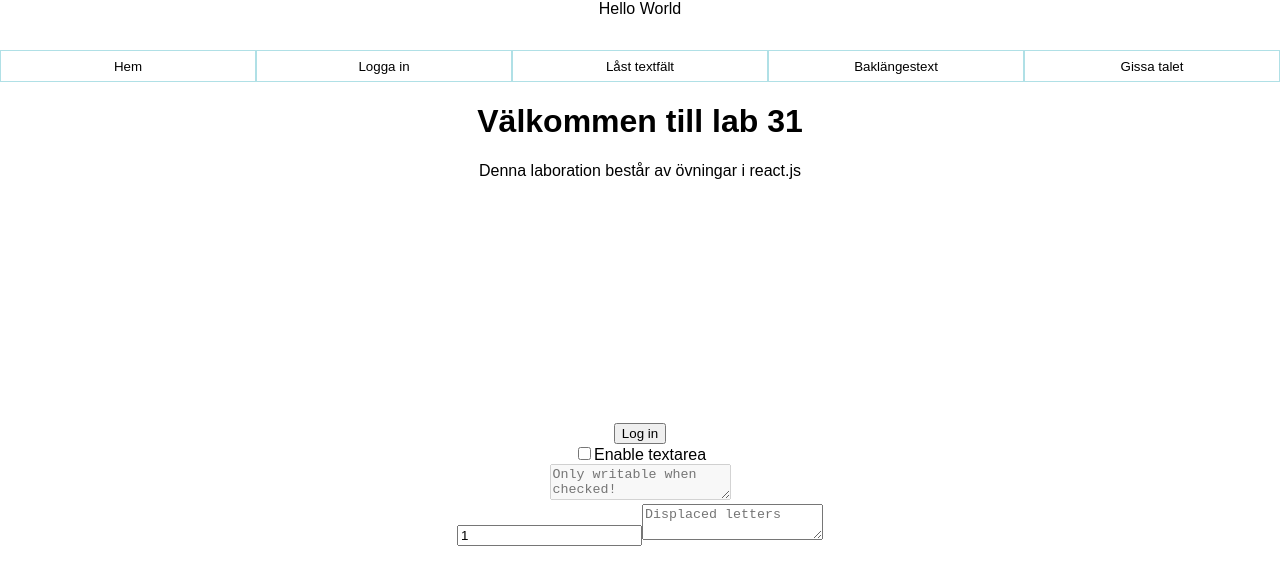
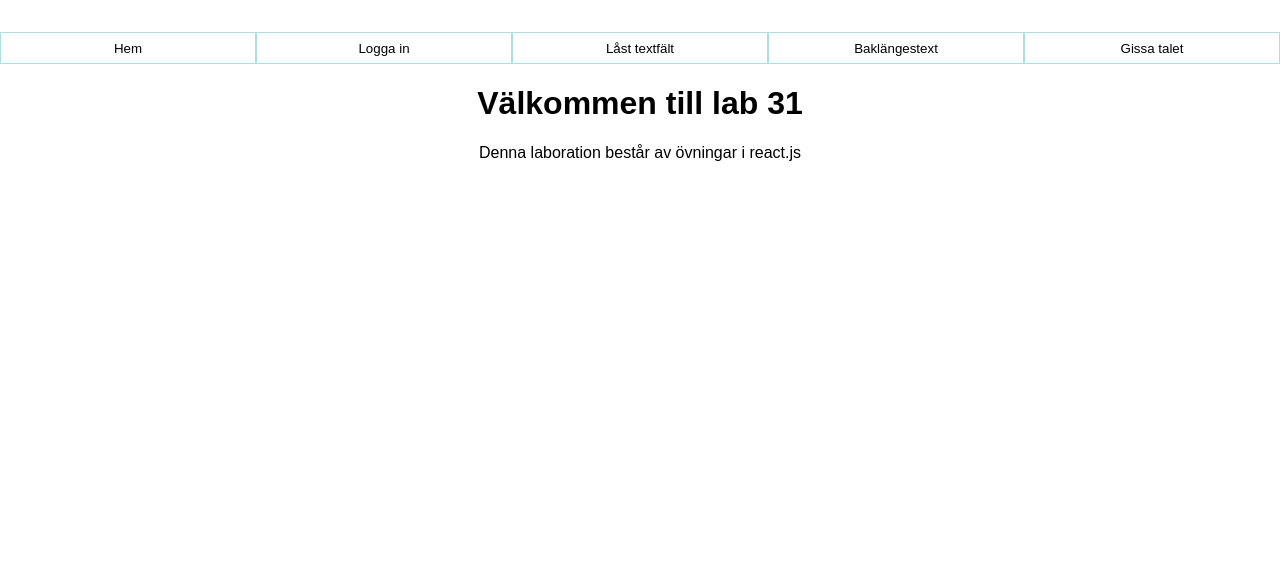
Before and after one commit to elin-jakobsson/lab31-state-props, a React (Create React App) app: page / in a window 1280 px wide. Shown: the top 578 px of the page. Built offline with nearby package versions, Linux system fonts and the light colour scheme.

Commit message:
Currently adding props

```diff
--- a/src/App.js
+++ b/src/App.js
@@ -12,12 +12,7 @@
   render() {
     return (
       <div className="App">
-        Hello World
         <Tabs/>
-
-        <Login/>
-        <LockedText/>
-        <BackwardsText/>
       </div>
     );
   }
--- a/src/Login.js
+++ b/src/Login.js
@@ -4,7 +4,7 @@
   constructor(props){
     super(props);
     this.state = {
-      loggedIn: false,
+      loggedIn: this.props.logInStatus,
     };
     this.loginFunction = this.loginFunction.bind(this);
   }
```
